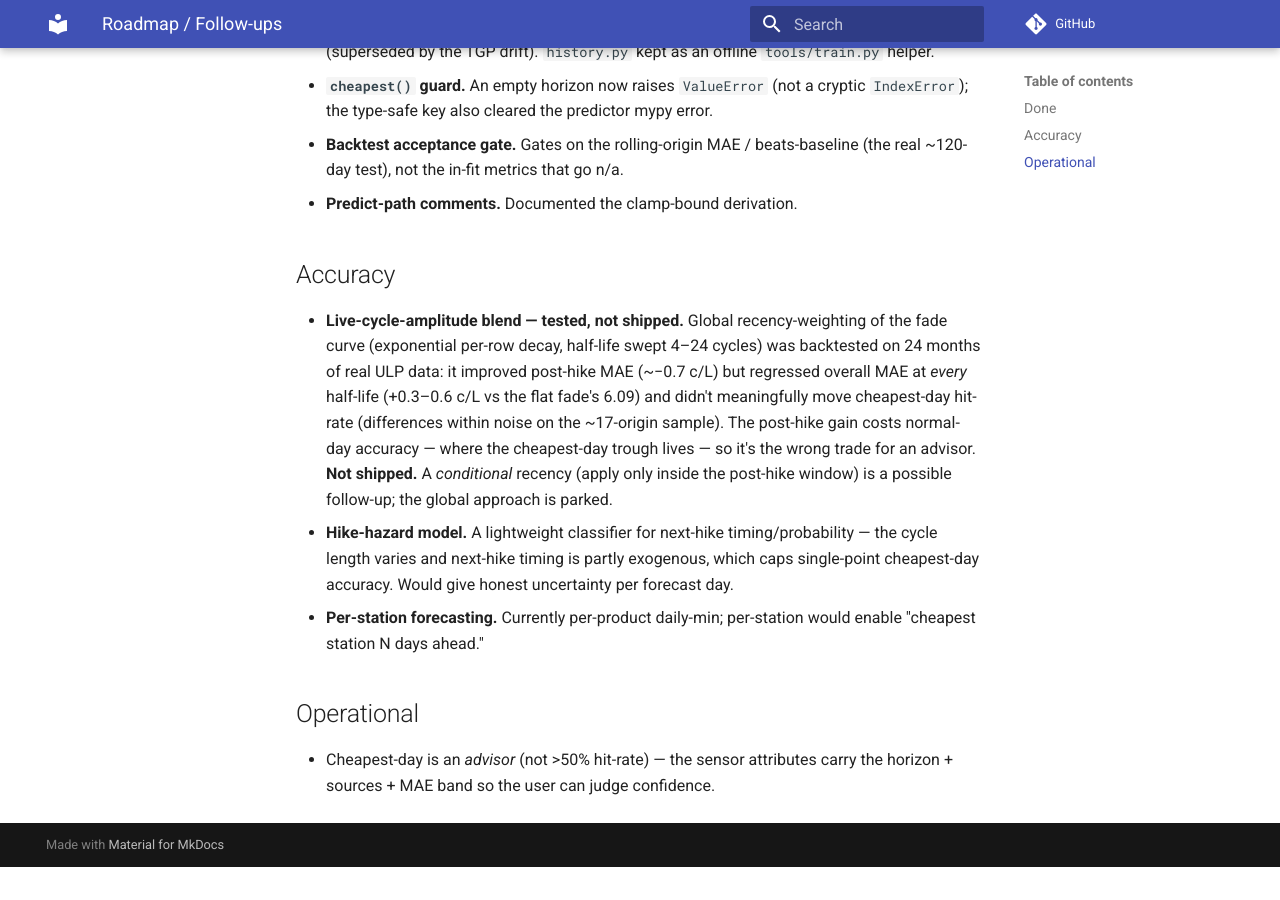
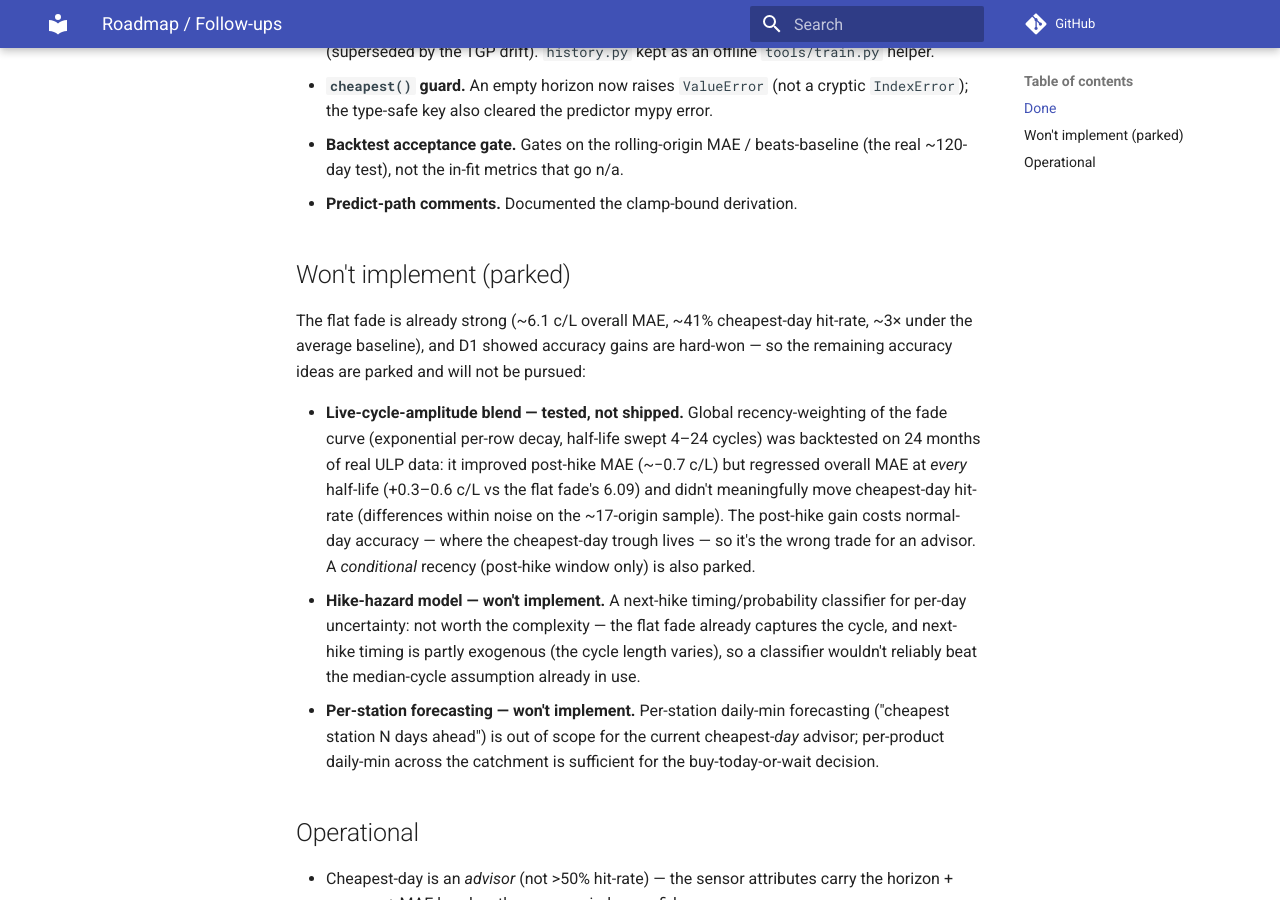
Before and after one commit to madeinoz67/ha-fuel-predictor-wa, an MkDocs documentation site: the page built from docs/roadmap.md, in a window 1280 px wide and 900 px high, scrolled down 881 px. Built offline with MkDocs 1.6.1 and Material for MkDocs 9.7.7, drawn with Linux system fonts in a browser that asks for light colours; comment, search, counter and statistics services are not loaded; before the commit the page ends 1748 px from its top, so only the background shows below that.

Commit message:
docs(roadmap): mark remaining accuracy features will-not-implement
D2 (hike-hazard model) and D3 (per-station forecasting) parked: the flat
fade is already strong (~6.1 c/L, ~41% hit-rate, ~3x under baseline) and
D1 showed accuracy gains are hard-won. Section renamed 'Accuracy' ->
'Won't implement (parked)'; conditional-recency follow-up also parked.

```diff
--- a/docs/roadmap.md
+++ b/docs/roadmap.md
@@ -39,7 +39,11 @@ These are the deferred enhancements, in rough priority order.
   (the real ~120-day test), not the in-fit metrics that go n/a.
 - **Predict-path comments.** Documented the clamp-bound derivation.
 
-## Accuracy
+## Won't implement (parked)
+
+The flat fade is already strong (~6.1 c/L overall MAE, ~41% cheapest-day
+hit-rate, ~3× under the average baseline), and D1 showed accuracy gains are
+hard-won — so the remaining accuracy ideas are parked and will not be pursued:
 
 - **Live-cycle-amplitude blend — tested, not shipped.** Global recency-weighting
   of the fade curve (exponential per-row decay, half-life swept 4–24 cycles) was
@@ -48,14 +52,16 @@ These are the deferred enhancements, in rough priority order.
   fade's 6.09) and didn't meaningfully move cheapest-day hit-rate (differences
   within noise on the ~17-origin sample). The post-hike gain costs normal-day
   accuracy — where the cheapest-day trough lives — so it's the wrong trade for
-  an advisor. **Not shipped.** A *conditional* recency (apply only inside the
-  post-hike window) is a possible follow-up; the global approach is parked.
-- **Hike-hazard model.** A lightweight classifier for next-hike
-  timing/probability — the cycle length varies and next-hike timing is partly
-  exogenous, which caps single-point cheapest-day accuracy. Would give honest
-  uncertainty per forecast day.
-- **Per-station forecasting.** Currently per-product daily-min; per-station
-  would enable "cheapest station N days ahead."
+  an advisor. A *conditional* recency (post-hike window only) is also parked.
+- **Hike-hazard model — won't implement.** A next-hike timing/probability
+  classifier for per-day uncertainty: not worth the complexity — the flat fade
+  already captures the cycle, and next-hike timing is partly exogenous (the
+  cycle length varies), so a classifier wouldn't reliably beat the median-cycle
+  assumption already in use.
+- **Per-station forecasting — won't implement.** Per-station daily-min
+  forecasting ("cheapest station N days ahead") is out of scope for the current
+  cheapest-*day* advisor; per-product daily-min across the catchment is
+  sufficient for the buy-today-or-wait decision.
 
 ## Operational
 
```
